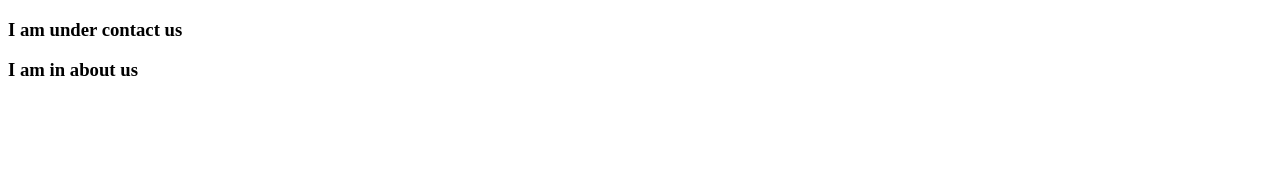
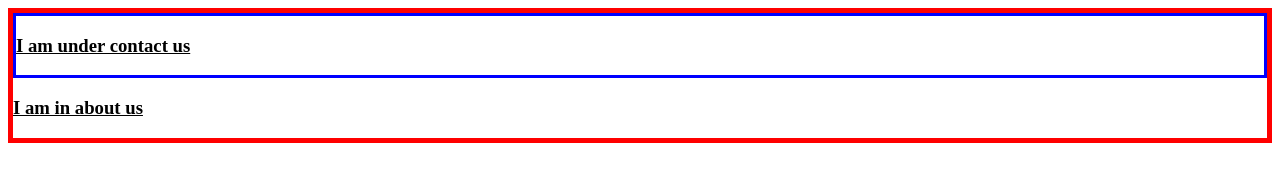
Before and after one commit to Shubha9799/thbs_mean_mern, a plain HTML site: page html-css/contact_us.html in a window 1280 px wide. Drawn offline with Linux system fonts and the light colour scheme.

Commit message:
added css style sheets

```diff
--- a/html-css/contact_us.html
+++ b/html-css/contact_us.html
@@ -4,9 +4,19 @@
 
 <head>
     <title>Contact us page</title>
+    <!--Added external sytle sheet file-->
+    <link rel="stylesheet" href="style.css"/>
+
+    <!--Internal style sheet file-->
+    <style>
+        body{
+            border:5px solid red;
+        }
+    </style>
 </head>
 <body>
-    <div id=""contact-us">
+    <!--inline style sheet-->
+    <div id=""contact-us" style="border:3px solid blue;">
     <h3>I am under contact us</h3>
 
 </div>
--- a/html-css/style.css
+++ b/html-css/style.css
@@ -1,3 +1,7 @@
 /*
 this is global css file
 */
+body{
+    border:2px solid yellow;
+    text-decoration: underline;
+}
```
